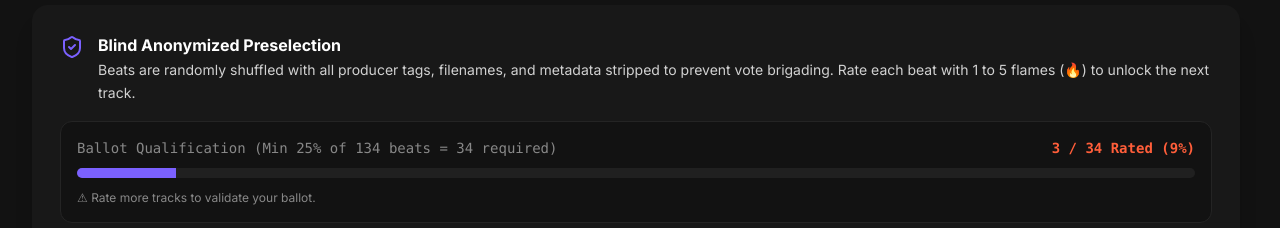
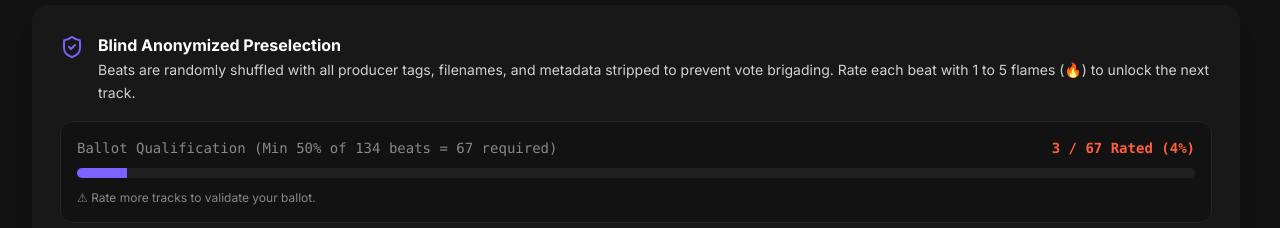
Before and after one commit to beauspirt/beats-and-pieces, a Next.js app: page /battles/battle-5 in a window 1280 px wide. Shown: the part 940-1168 px from the top of the page. Built offline with nearby package versions, Linux system fonts and the light colour scheme.

Commit message:
feat: set Qualified Ballot threshold to 50% of active pool

```diff
--- a/src/components/BattleDetailClient.tsx
+++ b/src/components/BattleDetailClient.tsx
@@ -37,9 +37,9 @@ export function BattleDetailClient({ battleId }: { battleId: string }) {
   const [juryFeedback, setJuryFeedback] = useState<Record<string, string>>({});
   const [jurySaved, setJurySaved] = useState<Record<string, boolean>>({});
 
-  // Dynamic Percentage-based Ballot Validation (min 25% of total entries)
-  const minPercentage = 25;
-  const requiredVotes = Math.ceil(battle.totalSubmissions * (minPercentage / 100)); // 34 for 134 entries
+  // Dynamic Percentage-based Ballot Validation (min 50% of total entries)
+  const minPercentage = 50;
+  const requiredVotes = Math.ceil(battle.totalSubmissions * (minPercentage / 100));
   const currentVotesCount = Object.keys(ratings).length;
   const isBallotQualified = currentVotesCount >= requiredVotes;
 
```
